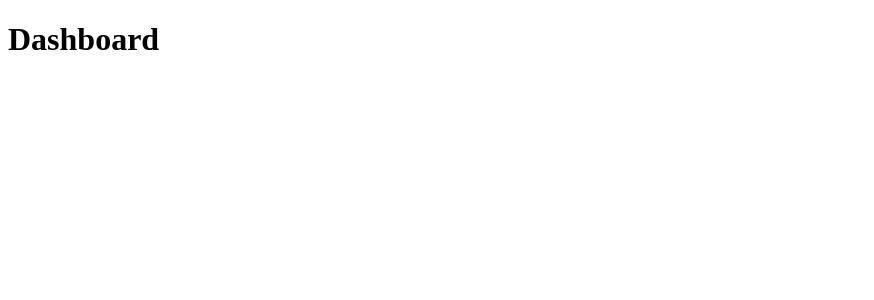
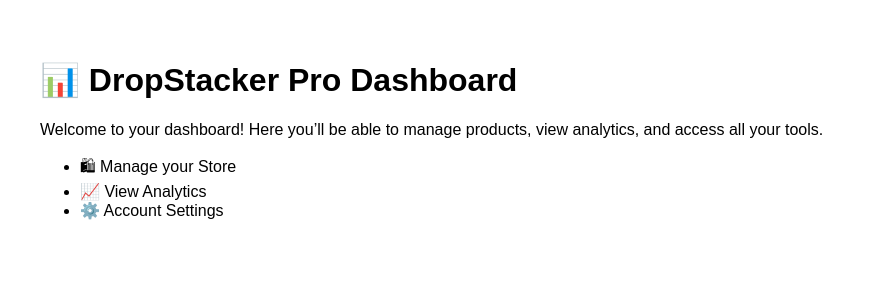
Before and after one commit to nextwaveaisuite/dropstacker-pro, a Next.js app: page /dashboard in a window 1280 px wide. Shown: the top 300 px of the page, without its empty margins (0-874 px from the left). Built offline with nearby package versions, Linux system fonts and the light colour scheme.

Commit message:
dashboard.js

```diff
--- a/pages/dashboard.js
+++ b/pages/dashboard.js
@@ -1 +1,13 @@
-export default function Dashboard(){return(<div><h1>Dashboard</h1></div>)}
+export default function Dashboard() {
+  return (
+    <div style={{ fontFamily: 'sans-serif', padding: '2rem' }}>
+      <h1>📊 DropStacker Pro Dashboard</h1>
+      <p>Welcome to your dashboard! Here you’ll be able to manage products, view analytics, and access all your tools.</p>
+      <ul>
+        <li>🛍 Manage your Store</li>
+        <li>📈 View Analytics</li>
+        <li>⚙️ Account Settings</li>
+      </ul>
+    </div>
+  );
+  }
```
